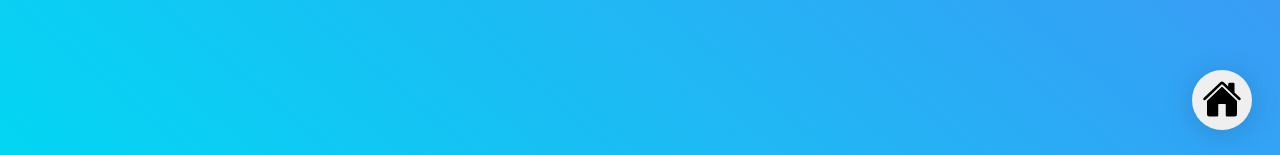
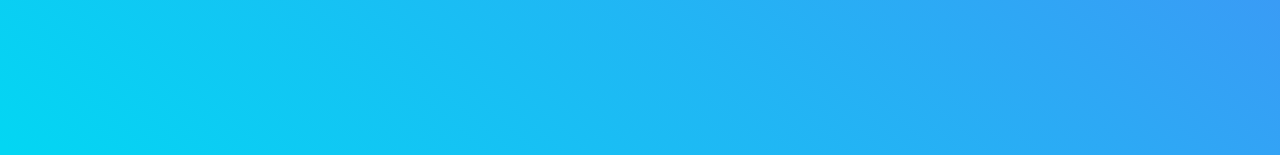
Before and after one commit to M3hTi/portfolio, a React (Vite) app: page / in a window 1280 px wide. Shown: the part 642-797 px from the top of the page. Built offline with nearby package versions, Linux system fonts and the light colour scheme.

Commit message:
♻️ Refactor
Delete Home icon Button

```diff
--- a/src/pages/Home.jsx
+++ b/src/pages/Home.jsx
@@ -4,6 +4,7 @@ import styles from "./Home.module.css";
 import { DotLottieReact } from "@lottiefiles/dotlottie-react";
 import { IoHome } from "react-icons/io5";
 import SideBar from "../components/SideBar";
+import Button from "../ui/Button";
 
 function Home() {
   return (
@@ -35,11 +36,6 @@ function Home() {
           />
         </div>
       </div>
-      <button className="go-home-Btn">
-        <Link>
-          <IoHome className="homeIcon" />
-        </Link>
-      </button>
     </main>
   );
 }
```
